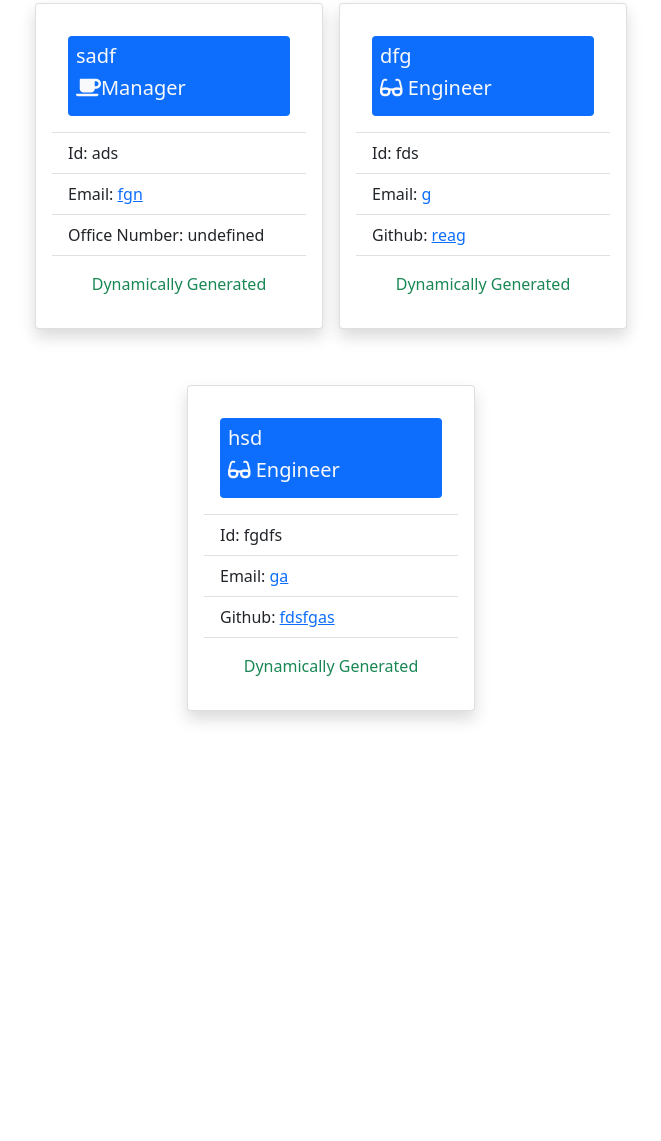
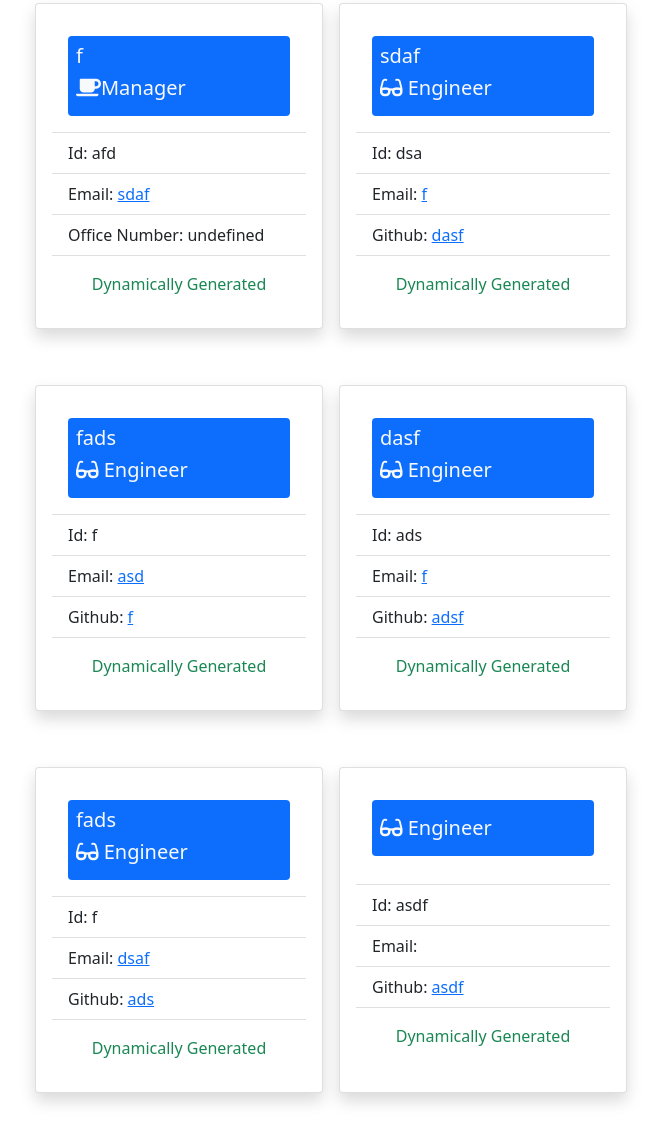
Before and after one commit to AarKaiser/team_profile_generator, a website: page team.html in a window 1280 px wide. Shown: the part 136-1277 px from the top of the page, without its empty margins (297-958 px from the left). Before the commit the page ends 895 px from the top, so only its background shows below. Drawn offline with nearby package versions, Linux system fonts and the light colour scheme.

Commit message:
updating directories

```diff
--- a/index.js
+++ b/index.js
@@ -1,6 +1,6 @@
 const inquirer = require("inquirer");
 const fs = require("fs");
-const generateHTML = require("./utils/generateHTML");
+const generateHTML = require("./src/generateHTML");
 const Manager = require("./lib/Manager");
 const Engineer = require("./lib/Engineer");
 const Intern = require("./lib/Intern");
--- a/team.html
+++ b/team.html
@@ -27,15 +27,15 @@
       style="width: 18rem">
       <div class="card-body">
         <div class="bg-primary p-2 rounded text-light">
-          <h5 class="card-title" id="name"> sadf</h5>
+          <h5 class="card-title" id="name"> f</h5>
           <h5 class="card-title" id="position">
             <span><i class="fas fa-coffee"></i></span>Manager</h5>
         </div>
       </div>
       <ul class="list-group list-group-flush">
-        <li class="list-group-item" id="id">Id: ads</li>
+        <li class="list-group-item" id="id">Id: afd</li>
         <li class="list-group-item" id="email">
-          Email: <a href="mailto: fgn">fgn</a></li>
+          Email: <a href="mailto: sdaf">sdaf</a></li>
         <li class="list-group-item">Office Number: undefined</li>
       </ul>
       <div class="card-body text-center text-success">Dynamically Generated</div>
@@ -44,16 +44,16 @@
       style="width: 18rem">
       <div class="card-body">
         <div class="bg-primary p-2 rounded text-light">
-          <h5 class="card-title" id="name">dfg</h5>
+          <h5 class="card-title" id="name">sdaf</h5>
           <h5 class="card-title" id="position">
             <span><i class="fas fa-glasses"></i></span> Engineer</h5>
         </div>
       </div>
       <ul class="list-group list-group-flush">
-        <li class="list-group-item" id="id">Id: fds</li>
+        <li class="list-group-item" id="id">Id: dsa</li>
         <li class="list-group-item" id="email">
-          Email: <a href="mailto: g">g</a></li>
-        <li class="list-group-item">Github: <a href="http://www.github.com/reag">reag</a></li>
+          Email: <a href="mailto: f">f</a></li>
+        <li class="list-group-item">Github: <a href="http://www.github.com/dasf">dasf</a></li>
       </ul>
       <div class="card-body text-center text-success">Dynamically Generated</div>
     </div>
@@ -61,16 +61,67 @@
       style="width: 18rem">
       <div class="card-body">
         <div class="bg-primary p-2 rounded text-light">
-          <h5 class="card-title" id="name">hsd</h5>
+          <h5 class="card-title" id="name">fads</h5>
           <h5 class="card-title" id="position">
             <span><i class="fas fa-glasses"></i></span> Engineer</h5>
         </div>
       </div>
       <ul class="list-group list-group-flush">
-        <li class="list-group-item" id="id">Id: fgdfs</li>
+        <li class="list-group-item" id="id">Id: f</li>
         <li class="list-group-item" id="email">
-          Email: <a href="mailto: ga">ga</a></li>
-        <li class="list-group-item">Github: <a href="http://www.github.com/fdsfgas">fdsfgas</a></li>
+          Email: <a href="mailto: asd">asd</a></li>
+        <li class="list-group-item">Github: <a href="http://www.github.com/f">f</a></li>
+      </ul>
+      <div class="card-body text-center text-success">Dynamically Generated</div>
+    </div>
+    <div class="card shadow m-2 p-3 mb-5 bg-white rounded"
+      style="width: 18rem">
+      <div class="card-body">
+        <div class="bg-primary p-2 rounded text-light">
+          <h5 class="card-title" id="name">dasf</h5>
+          <h5 class="card-title" id="position">
+            <span><i class="fas fa-glasses"></i></span> Engineer</h5>
+        </div>
+      </div>
+      <ul class="list-group list-group-flush">
+        <li class="list-group-item" id="id">Id: ads</li>
+        <li class="list-group-item" id="email">
+          Email: <a href="mailto: f">f</a></li>
+        <li class="list-group-item">Github: <a href="http://www.github.com/adsf">adsf</a></li>
+      </ul>
+      <div class="card-body text-center text-success">Dynamically Generated</div>
+    </div>
+    <div class="card shadow m-2 p-3 mb-5 bg-white rounded"
+      style="width: 18rem">
+      <div class="card-body">
+        <div class="bg-primary p-2 rounded text-light">
+          <h5 class="card-title" id="name">fads</h5>
+          <h5 class="card-title" id="position">
+            <span><i class="fas fa-glasses"></i></span> Engineer</h5>
+        </div>
+      </div>
+      <ul class="list-group list-group-flush">
+        <li class="list-group-item" id="id">Id: f</li>
+        <li class="list-group-item" id="email">
+          Email: <a href="mailto: dsaf">dsaf</a></li>
+        <li class="list-group-item">Github: <a href="http://www.github.com/ads">ads</a></li>
+      </ul>
+      <div class="card-body text-center text-success">Dynamically Generated</div>
+    </div>
+    <div class="card shadow m-2 p-3 mb-5 bg-white rounded"
+      style="width: 18rem">
+      <div class="card-body">
+        <div class="bg-primary p-2 rounded text-light">
+          <h5 class="card-title" id="name"></h5>
+          <h5 class="card-title" id="position">
+            <span><i class="fas fa-glasses"></i></span> Engineer</h5>
+        </div>
+      </div>
+      <ul class="list-group list-group-flush">
+        <li class="list-group-item" id="id">Id: asdf</li>
+        <li class="list-group-item" id="email">
+          Email: <a href="mailto: "></a></li>
+        <li class="list-group-item">Github: <a href="http://www.github.com/asdf">asdf</a></li>
       </ul>
       <div class="card-body text-center text-success">Dynamically Generated</div>
     </div>
```
Also changed, not shown: src/generateEmployee.js (renamed from utils/generateEmployee.js), src/generateHTML.js (renamed from utils/generateHTML.js), src/renderEngineer.js (renamed from utils/renderEngineer.js), src/renderIntern.js (renamed from utils/renderIntern.js), src/renderManager.js (renamed from utils/renderManager.js).
